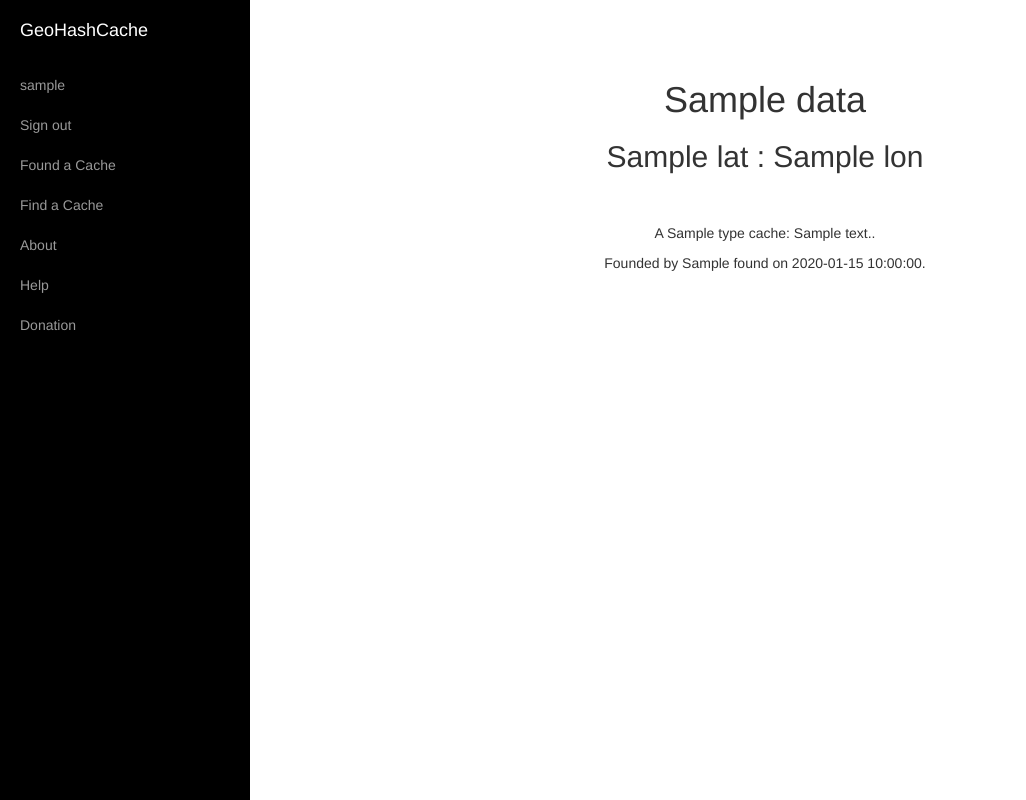
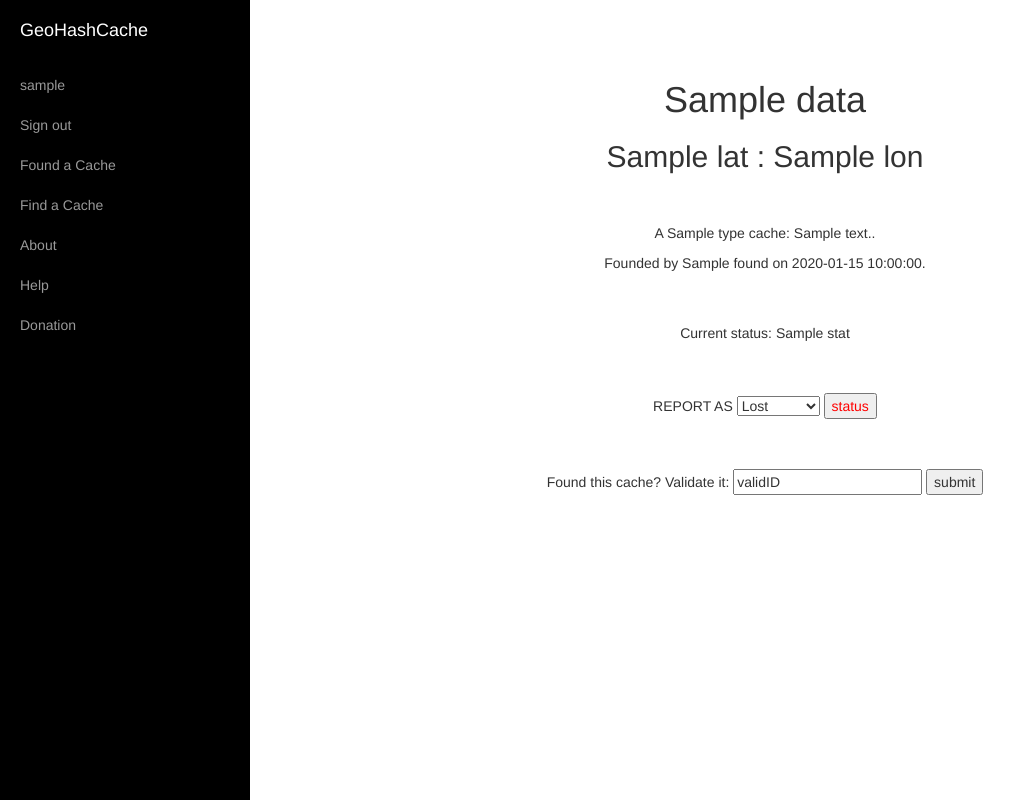
Before and after one commit to AlbertMokrejs/GeoHashCache, a Python web app: template templates/cache.html in a window 1280 px wide. Shown: the whole page, without its empty margins (0-1026 px from the left). Run offline with Jinja, Linux system fonts and the light colour scheme; the template is opened without the code that fills it: most values are stand-ins (such as "Sample title", 1, 10 or a date in 2020).

Commit message:
Rapidly Done
may need adjustinng later on

```diff
--- a/templates/cache.html
+++ b/templates/cache.html
@@ -12,6 +12,21 @@
 <h2>{{data["lat"]}} : {{data["lon"]}}</h2><br><br>
 <p>A {{data["type"]}} cache: {{data["desc"]}}.</p>
 <p>Founded by {{data["found"]}} on {{data["date"]}}.</p><br><br>
-<p></p>
+{% if Error %}
+<p style="color:green">{{Error}}</p>
+{% endif %}
+<p>Current status: {{data["stat"]}}</p><br><br>
+<form method="POST">
+<p>REPORT AS
+<select>
+  <option value="Lost" selected="selected">Lost</option>
+  <option value="Damaged">Damaged</option>
+</select>
+<input type="submit" style="color:red" name="status" value="status">
+</p>
+</form><br><br>
+<form method="POST">
+  <p>Found this cache? Validate it: <input type="text" name="validID" value="validID"> <input type="submit" name="Validate" value="submit"></p>
+</form>
 {% endif %}
 {% endblock %}
```
